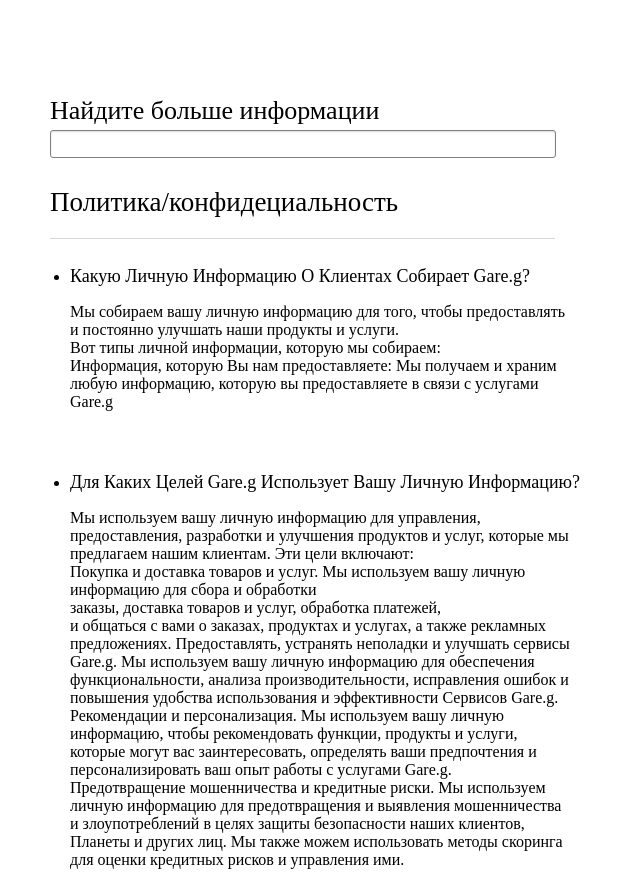
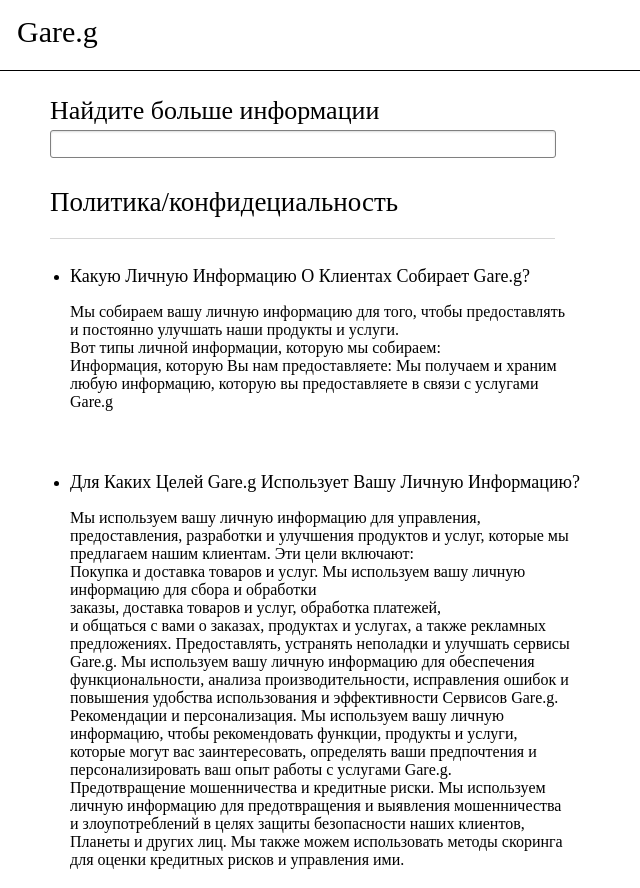
Before and after one commit to iamnotapr/Gare.g, a plain HTML site: page private.html in a window 1280 px wide. Shown: the top 888 px of the page, without its empty margins (0-640 px from the left). Drawn offline with nearby package versions, Linux system fonts and the light colour scheme.

Commit message:
Add files via upload

```diff
--- a/private.html
+++ b/private.html
@@ -5,17 +5,26 @@
     <meta http-equiv="X-UA-Compatible" content="IE=edge">
     <meta name="viewport" content="width=device-width, initial-scale=1.0">
 
-    <link rel="icon" type="image/png" href="https://github.com/iamnotapr/pictures/blob/main/20211212_195312_0000_edit_298507591664346.png?raw=true" />
+    <link rel="icon" type="image/png" href="https://github.com/iamnotapr/pictures/blob/main/gare.png?raw=true" />
     <title>Private Notice</title>
     <style>
         body{background: white;}.privaceNotice{position: absolute;top:160px;left:50px;font-size:27px;}.moreinformateon{position: absolute;top:70px;left:50px;font-size: 26px;}
         #ul-information{display: grid;grid-template-columns: repeat(auto-fit, minmax(250px, 1fr));grid-gap: 45px;}#ul-information{position: absolute;top:250px;left:30px;}#ul-information span{font-size: 18px;}
         #ul-information p{width:500px;}.hide{display:none;}#searc-inform{position: absolute;top:130px;left:50px;width: 500px;height: 24px;border-radius: 3px;border: 1px solid grey;font-size: 17px;box-shadow: 0 1px 2px rgb(15 17 17 / 15%) inset;}.hrNotice{width:505px ;height: 1px;position: absolute;top:230px;left:50px;background: #d6d6d6;border: none;}
         .footer-div{position: absolute;top:1400px;left:50px;width: 500px;border-top: 1px solid black;height: 90px;}.text-footer{position: absolute;top:30px;left:100px;color: #746e6e;font-size: 14px;}
+        .header-divjs{position: fixed;top:0;width: 100%;height: 70px;background-color: white;border-bottom: 1px solid black;left: 0;z-index: 99;}
+        .logo-gare{position: fixed;top:10px;left:10px;width: 100px;height: 50px;border-radius: 2px;}
+        .logo-gare a{font-size: 30px;color: black;text-decoration: none;position: absolute;left: 7px;top:5px}.logo-gare:hover{border:1px solid black;cursor: pointer;}
  </style>
 </head>
 <body>
-    <div id="header-divjs"></div>
+    <div class="header-divjs">
+        <div class="logo-gare">
+            <a href="gareg.ru/gr.html">
+                Gare.g
+            </a>
+        </div>
+    </div>
 
     <!--nav-->
     <nav>
@@ -51,7 +60,7 @@
                         Уведомления о конфиденциальности, либо следуют методам, по крайней мере, таким же защитным, как те, которые описаны в этом Уведомлении о конфиденциальности.
                         Сторонние поставщики услуг: Мы нанимаем другие компании и частных лиц для выполнения функций от нашего имени. Примеры включают выполнение заказов на товары или услуги, доставку посылок, отправку почтовых отправлений и электронной почты, удаление повторяющейся информации из списков клиентов, анализ данных, оказание маркетинговой помощи, предоставление результатов поиска и ссылок (включая платные объявления и ссылки), обработку платежей, передачу контента, оценку, оценку и управление кредитным риском и предоставление обслуживания клиентов. Эти сторонние сервисы
                         поставщики услуг имеют доступ к личной информации, необходимой для выполнения своих функций, но не могут использовать ее для других целей.
-                        Защита Amazon и других: Мы разглашаем учетную запись и другую личную информацию, когда считаем, что разглашение соответствует требованиям закона.</p>
+                        Защита Gare.g и других: Мы разглашаем учетную запись и другую личную информацию, когда считаем, что разглашение соответствует требованиям закона.</p>
                 </li>
             </ul>
         </div>
```
